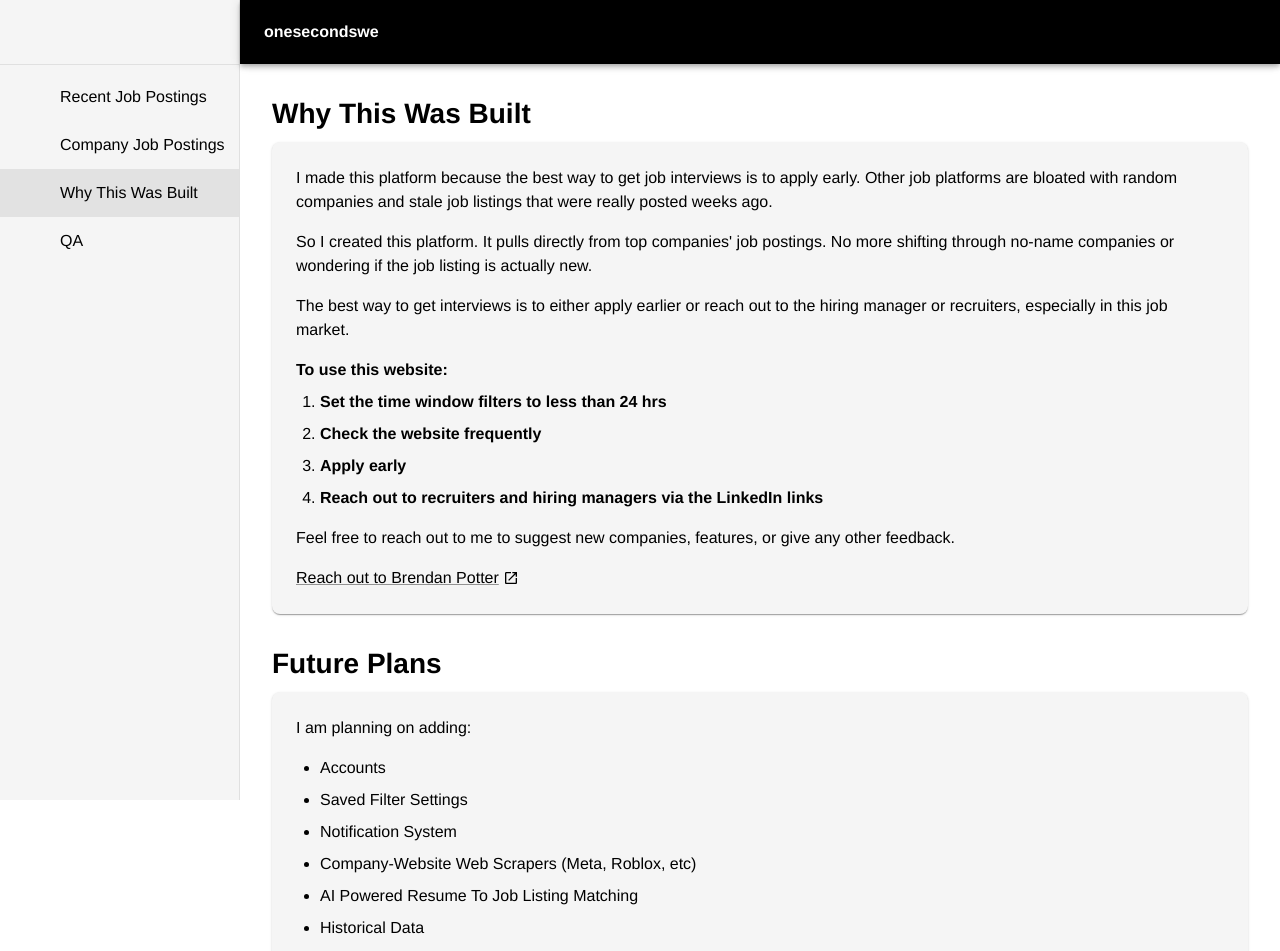
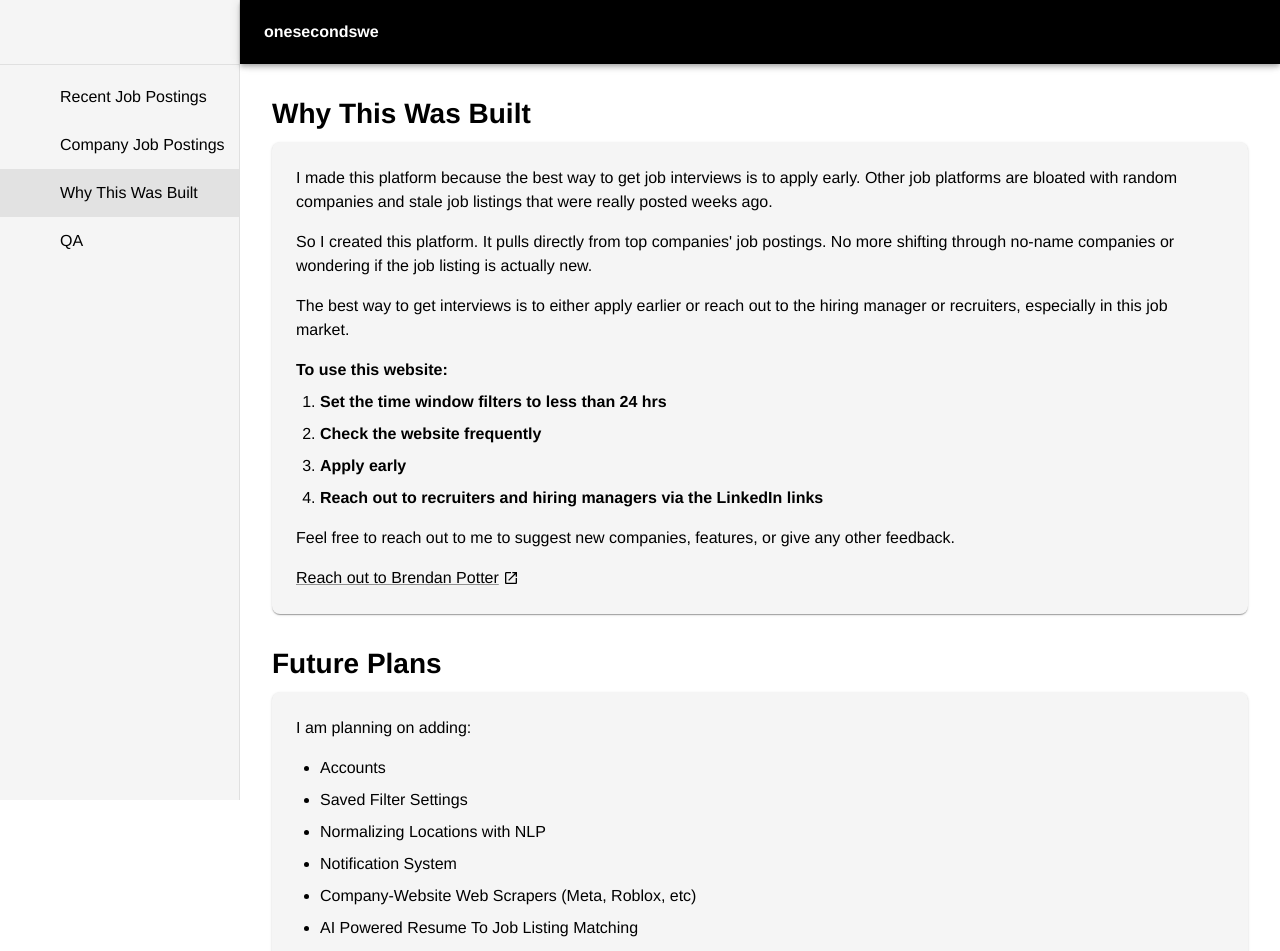
Before and after one commit to brendanpotter00/Job-Visualizer-Notifier, a React (Vite) app in the folder src/frontend/: page /why in a window 1280 px wide. Shown: the top 951 px of the page. Built offline with nearby package versions, Linux system fonts and the light colour scheme; some icons are missing.

Commit message:
Add "Normalizing Locations with NLP" as third Future Plans item
https://claude.ai/code/session_01FG7uKfdRcJpdFueDmcDtv8

```diff
--- a/src/frontend/src/pages/WhyPage/WhyPage.tsx
+++ b/src/frontend/src/pages/WhyPage/WhyPage.tsx
@@ -107,6 +107,9 @@ export function WhyPage() {
               Saved Filter Settings
             </Typography>
             <Typography component="li" variant="body1" sx={{ mb: 1 }}>
+              Normalizing Locations with NLP
+            </Typography>
+            <Typography component="li" variant="body1" sx={{ mb: 1 }}>
               Notification System
             </Typography>
             <Typography component="li" variant="body1" sx={{ mb: 1 }}>
```
